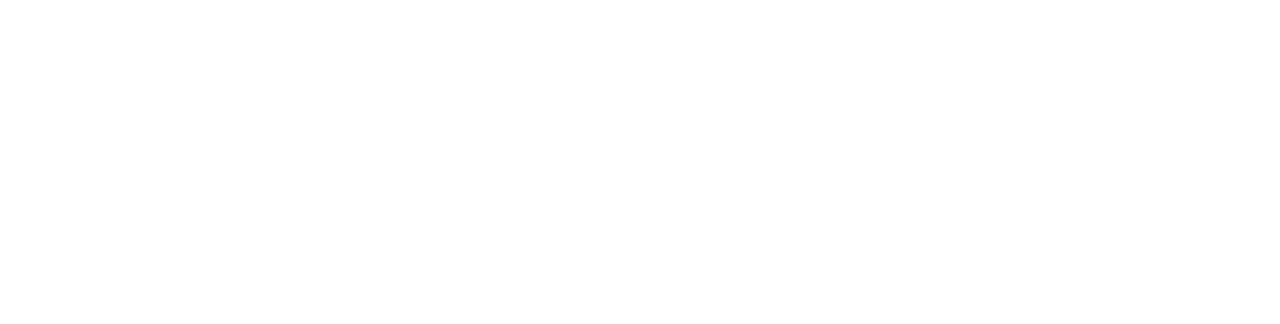
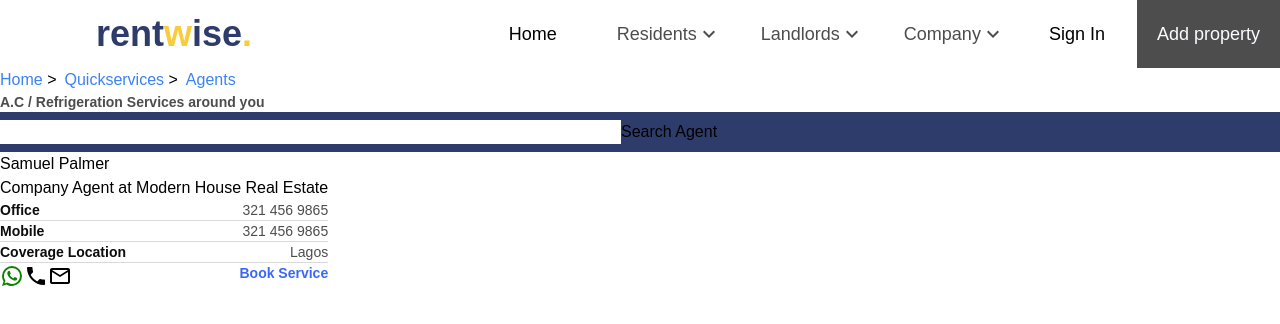
Before and after one commit to Obadea/rentwise, a React (Create React App) app: page /quickservices/agents in a window 1280 px wide. Before the commit this address had no page. Shown: the top 324 px of the page. Built offline with nearby package versions, Linux system fonts and the light colour scheme; a web font is replaced by a local one.

Commit message:
minor change

```diff
--- a/src/App.js
+++ b/src/App.js
@@ -8,6 +8,7 @@ import PropertyPage from "./pages/propertyPage/PropertyPage.jsx";
 import LandingPage from "./pages/landingpage/LandingPage.jsx";
 import AffordabilityCalculator from "./pages/affordabilitycalcuator/AffordabilityCalculator.jsx";
 import QuickServicesPage from "./pages/quickservices/QuickServicesPage.jsx";
+import ServicesAgentPage from "./pages/sevicesagentpage/ServicesAgentPage.jsx";
 // import PasswordReset from "./pages/passwordresetpage/PasswordReset.jsx";
 // import OtpReset from "./pages/otpresetpage/OtpReset.jsx";
 
@@ -22,6 +23,7 @@ function App() {
         path="/affordabiltycalculator"
         element={<AffordabilityCalculator />}
       />
+      <Route path="/quickservices/agents" element={<ServicesAgentPage />} />
       <Route path="/quickservices" element={<QuickServicesPage />} />
       {/* <Route path="/passwordreset" element={<PasswordReset />} />
       <Route path="/otpreset" element={<OtpReset />} /> */}
--- a/src/pages/sevicesagentpage/servicesagentpage.jsx
+++ b/src/pages/sevicesagentpage/servicesagentpage.jsx
@@ -1,15 +1,82 @@
 import React from "react";
 import Header from "../../components/Header";
 import Breadcrumb from "../../components/BreadCrumb";
+import WhatsAppIcon from "@mui/icons-material/WhatsApp";
+import LocalPhoneIcon from "@mui/icons-material/LocalPhone";
+import MailOutlineIcon from "@mui/icons-material/MailOutline";
 
-function servicesagentpage() {
+function ServicesAgentPage() {
   return (
     <div>
       <Header />
-      <Breadcrumb />
-      <h4>A.C / Refrigeration Services around you</h4>
+      <div>
+        <Breadcrumb />
+        <h4 className="font-bold text-sm text-customNameBlack">
+          A.C / Refrigeration Services around you
+        </h4>
+      </div>
+      <div className="flex bg-DownloadHover py-2 ">
+        <input type="text" className="text-[#DCE0E0] " />
+        <input type="text" />
+        <input type="text" />
+        <button>Search Agent</button>
+      </div>
+      <div>
+        <div className="flex ">
+          <div>
+            <img src="" alt="" />
+          </div>
+          {/* FInd Agent */}
+          <div>
+            <div className="flex justify-between">
+              <h4>Samuel Palmer</h4>
+              {/* star ratings */}
+            </div>
+            <div>
+              <p>Company Agent at Modern House Real Estate</p>
+            </div>
+            <div>
+              <div className="flex justify-between border-b border-b-customgray3">
+                <h4 className="font-bold text-sm text-customBlackShade1">
+                  Office
+                </h4>
+                <p className="font-normal text-sm text-customNameBlack">
+                  321 456 9865
+                </p>
+              </div>
+              <div className="flex justify-between border-b border-b-customgray3">
+                <h4 className="font-bold text-sm text-customBlackShade1">
+                  Mobile
+                </h4>
+                <p className="font-normal text-sm text-customNameBlack">
+                  321 456 9865
+                </p>
+              </div>
+              <div className="flex justify-between border-b border-b-customgray3">
+                <h4 className="font-bold text-sm text-customBlackShade1">
+                  Coverage Location
+                </h4>
+                <p className="font-normal text-sm text-customNameBlack">
+                  Lagos
+                </p>
+              </div>
+              <div className="flex justify-between">
+                {/* for icons */}
+                <div>
+                  <WhatsAppIcon className="text-[#0B8200]" />
+                  <LocalPhoneIcon />
+                  <MailOutlineIcon />
+                </div>
+                <p className="text-sm text-customSearchblue font-semibold">
+                  Book Service
+                </p>
+              </div>
+            </div>
+          </div>
+        </div>
+      </div>
     </div>
   );
 }
 
-export default servicesagentpage;
+export default ServicesAgentPage;
```
